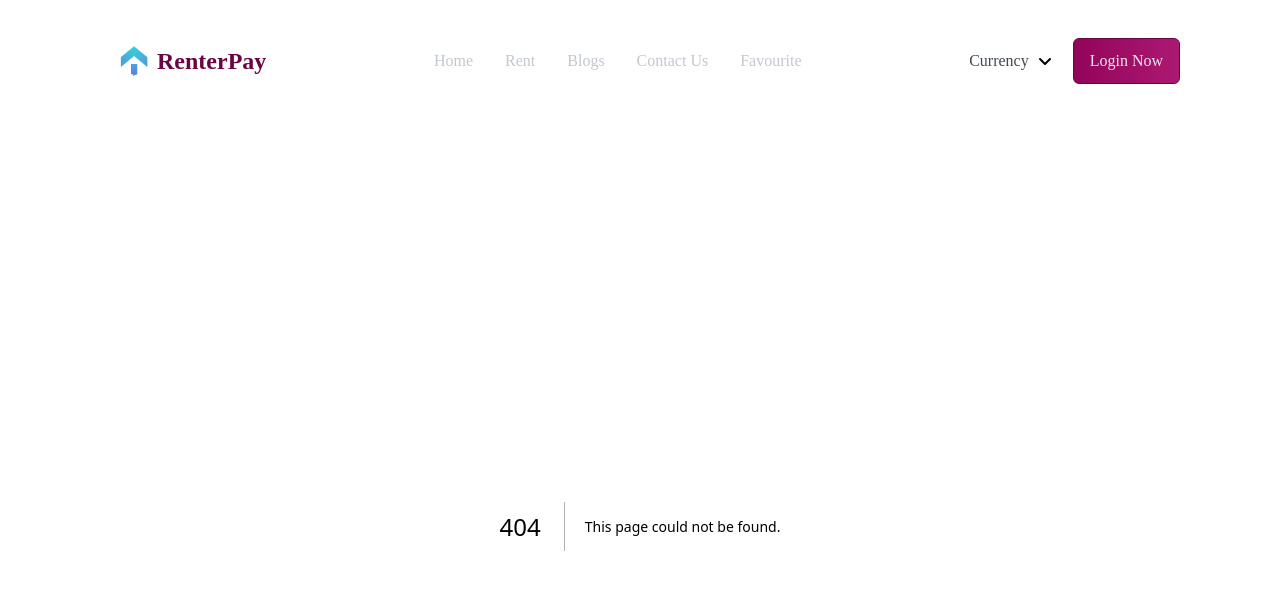
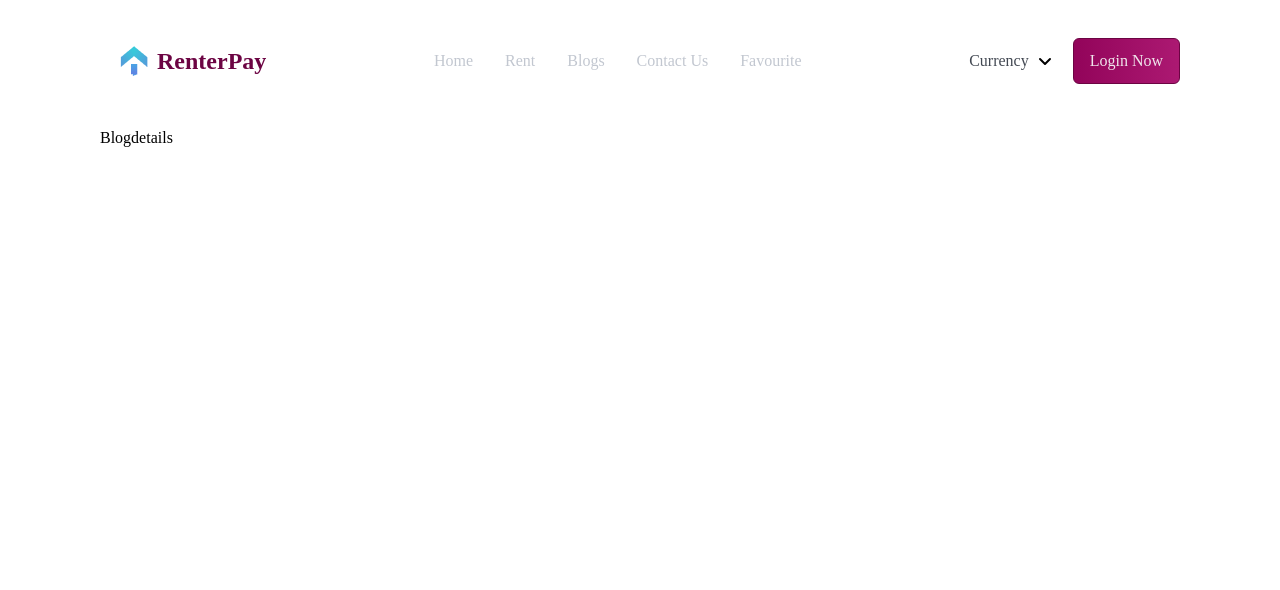
Before and after one commit to tonni-akter-dev/renter-pay, a Next.js app: page /blog/1 in a window 1280 px wide. Before the commit this address had no page. Shown: the top 590 px of the page. Built offline with nearby package versions, Linux system fonts and the light colour scheme; a web font is replaced by a local one.

Commit message:
blog details init

```diff
--- /dev/null
+++ b/src/app/(home)/blog/[id]/page.tsx
@@ -0,0 +1,9 @@
+import React from 'react'
+
+const Blogdetails = () => {
+  return (
+    <div>Blogdetails</div>
+  )
+}
+
+export default Blogdetails
```
